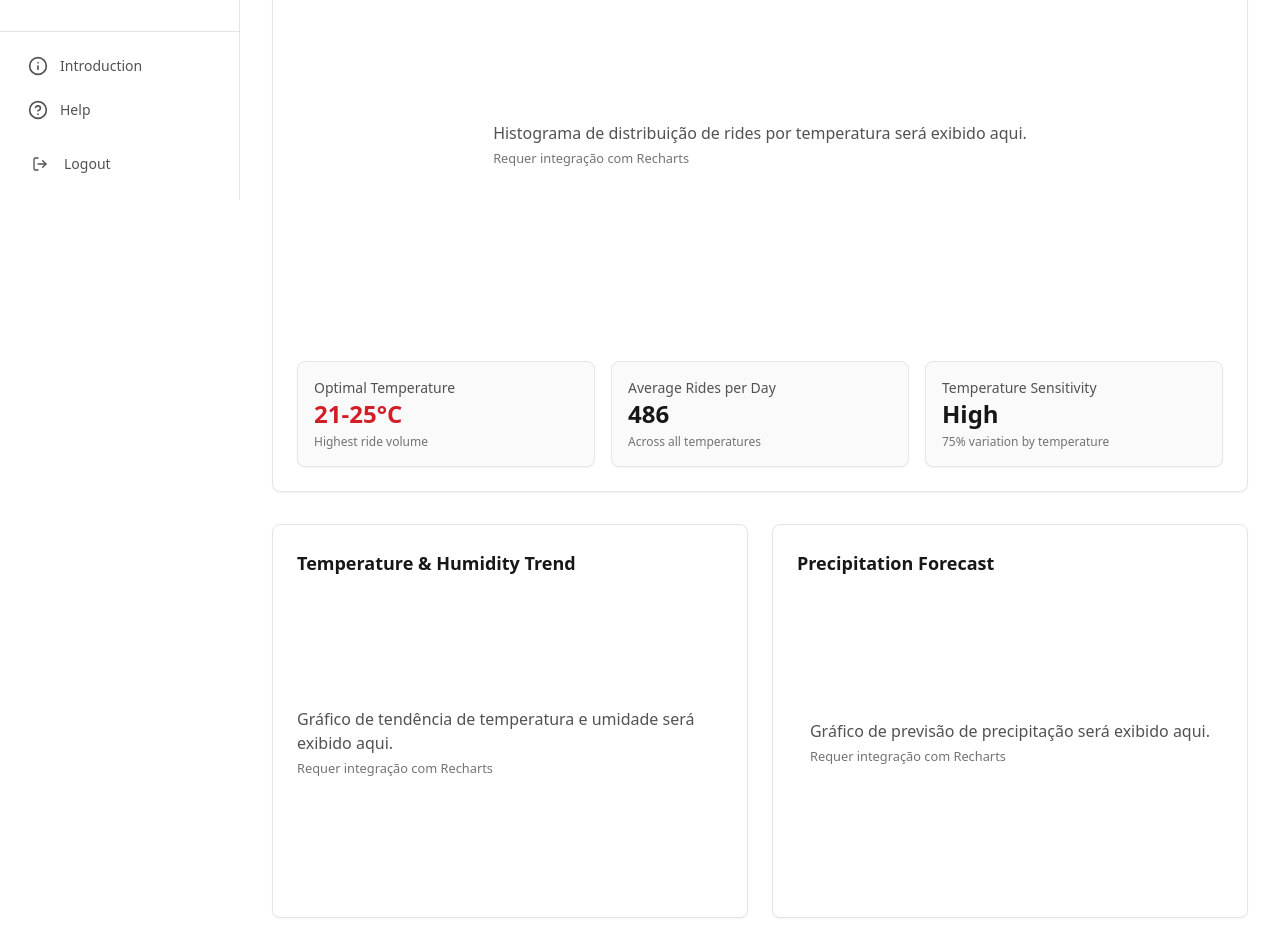
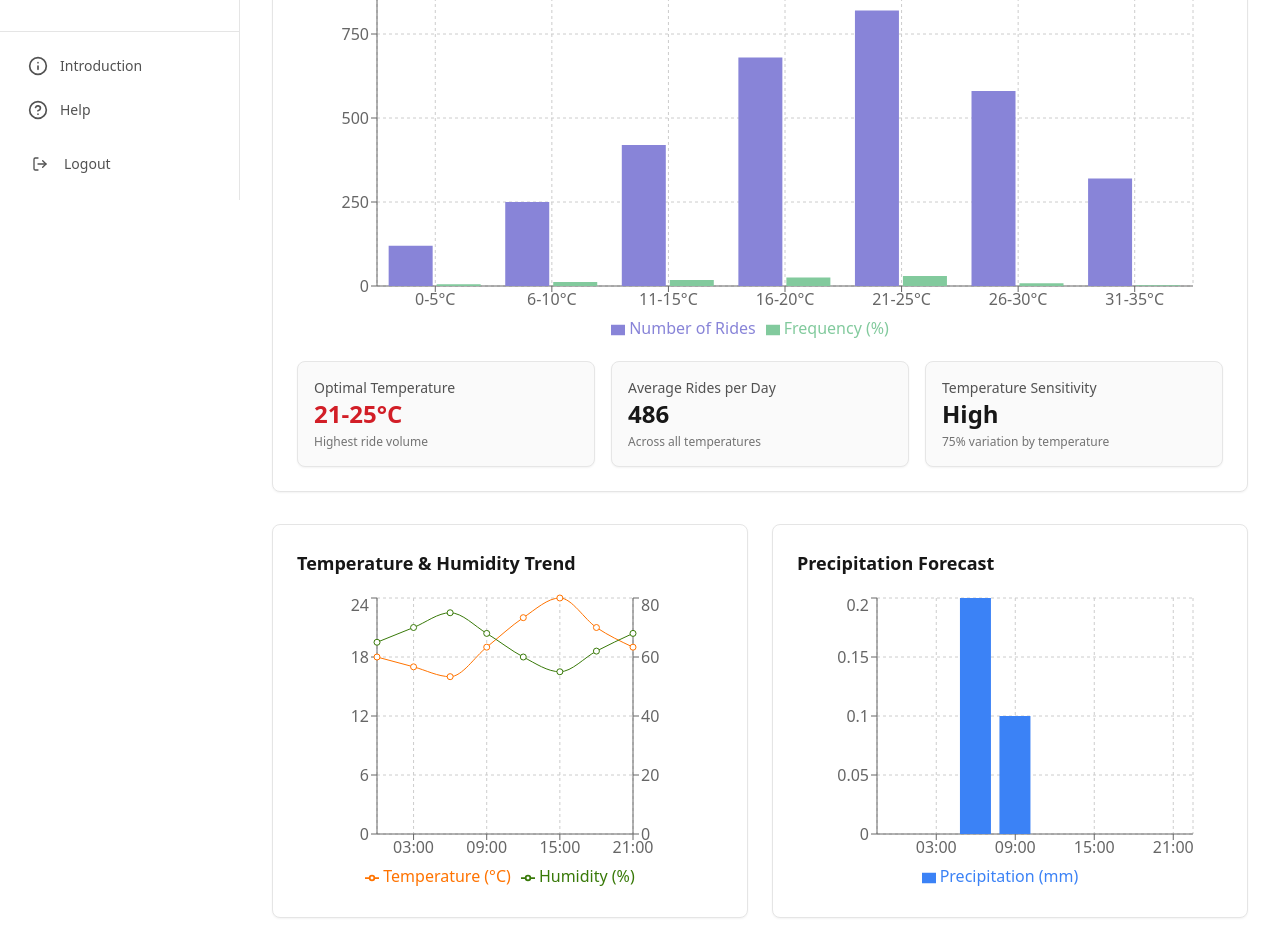
Before and after one commit to Ianleme/ride-analytics-dashboard, a React (Vite) app: page /weather in a window 1280 px wide. Shown: the part 600-1550 px from the top of the page. Built offline with nearby package versions, Linux system fonts and the light colour scheme.

Commit message:
Fix bugs and improve UI
This commit addresses several UI/UX issues and adds Recharts integration to the weather page.  It also updates the introduction page content and enhances the introduction section's functionality.

```diff
--- a/src/components/layout/BaseLayout.tsx
+++ b/src/components/layout/BaseLayout.tsx
@@ -1,15 +1,35 @@
 
 import { Sidebar } from "./Sidebar";
+import { useEffect, useState } from "react";
 
 interface BaseLayoutProps {
   children: React.ReactNode;
 }
 
 export function BaseLayout({ children }: BaseLayoutProps) {
+  const [sidebarWidth, setSidebarWidth] = useState("240px");
+
+  // Listen for sidebar collapse events
+  useEffect(() => {
+    const handleSidebarChange = (e: CustomEvent) => {
+      setSidebarWidth(e.detail.collapsed ? "72px" : "240px");
+    };
+
+    window.addEventListener("sidebarStateChange" as any, handleSidebarChange);
+    return () => {
+      window.removeEventListener("sidebarStateChange" as any, handleSidebarChange);
+    };
+  }, []);
+
   return (
     <div className="min-h-screen bg-background">
       <Sidebar />
-      <div className="ml-[240px]">{children}</div>
+      <div
+        className="transition-all duration-300"
+        style={{ marginLeft: sidebarWidth }}
+      >
+        {children}
+      </div>
     </div>
   );
 }
--- a/src/components/layout/Sidebar.tsx
+++ b/src/components/layout/Sidebar.tsx
@@ -13,11 +13,19 @@ import {
   BarChart2,
 } from "lucide-react";
 import { Button } from "@/components/ui/button";
-import { useState } from "react";
+import { useState, useEffect } from "react";
 
 export function Sidebar() {
   const location = useLocation();
   const [collapsed, setCollapsed] = useState(false);
+
+  // Emit custom event when sidebar state changes
+  useEffect(() => {
+    const event = new CustomEvent("sidebarStateChange", {
+      detail: { collapsed }
+    });
+    window.dispatchEvent(event);
+  }, [collapsed]);
 
   const navigation = [
     {
--- a/src/pages/Weather.tsx
+++ b/src/pages/Weather.tsx
@@ -1,3 +1,4 @@
+
 import { Card } from "@/components/ui/card";
 import { Button } from "@/components/ui/button";
 import {
@@ -11,6 +12,21 @@ import {
   ArrowUp,
 } from "lucide-react";
 import { Tabs, TabsContent, TabsList, TabsTrigger } from "@/components/ui/tabs";
+import {
+  LineChart,
+  Line,
+  BarChart,
+  Bar,
+  XAxis,
+  YAxis,
+  CartesianGrid,
+  Tooltip,
+  Legend,
+  ResponsiveContainer,
+  ScatterChart,
+  Scatter,
+  ZAxis,
+} from "recharts";
 
 const weatherData = [
   { time: "00:00", temp: 18, humidity: 65, rain: 0 },
@@ -141,12 +157,26 @@ const Weather = () => {
                 This histogram shows the total number of rides for each temperature range, revealing optimal temperature zones for bike usage.
               </p>
             </div>
-            <div className="h-[400px] flex items-center justify-center">
-              <p className="text-neutral-600">
-                Histograma de distribuição de rides por temperatura será exibido aqui.
-                <br />
-                <small className="text-neutral-500">Requer integração com Recharts</small>
-              </p>
+            <div className="h-[400px]">
+              <ResponsiveContainer width="100%" height="100%">
+                <BarChart
+                  data={ridesByTemperature}
+                  margin={{
+                    top: 5,
+                    right: 30,
+                    left: 20,
+                    bottom: 5,
+                  }}
+                >
+                  <CartesianGrid strokeDasharray="3 3" />
+                  <XAxis dataKey="temperature" />
+                  <YAxis />
+                  <Tooltip formatter={(value) => [value, "Rides"]} />
+                  <Legend />
+                  <Bar dataKey="rides" fill="#8884d8" name="Number of Rides" />
+                  <Bar dataKey="frequency" fill="#82ca9d" name="Frequency (%)" />
+                </BarChart>
+              </ResponsiveContainer>
             </div>
             <div className="mt-4 grid grid-cols-1 md:grid-cols-3 gap-4">
               <Card className="p-4 bg-neutral-50">
@@ -176,12 +206,25 @@ const Weather = () => {
                 This chart demonstrates how different levels of rainfall affect the number of daily bike rides.
               </p>
             </div>
-            <div className="h-[400px] flex items-center justify-center">
-              <p className="text-neutral-600">
-                Gráfico de impacto da chuva nas rides diárias será exibido aqui.
-                <br />
-                <small className="text-neutral-500">Requer integração com Recharts</small>
-              </p>
+            <div className="h-[400px]">
+              <ResponsiveContainer width="100%" height="100%">
+                <BarChart
+                  data={rainImpactData}
+                  margin={{
+                    top: 5,
+                    right: 30,
+                    left: 20,
+                    bottom: 5,
+                  }}
+                >
+                  <CartesianGrid strokeDasharray="3 3" />
+                  <XAxis dataKey="rainLevel" />
+                  <YAxis />
+                  <Tooltip formatter={(value) => [value, "Rides"]} />
+                  <Legend />
+                  <Bar dataKey="rides" fill="#3b82f6" name="Number of Rides" />
+                </BarChart>
+              </ResponsiveContainer>
             </div>
             <div className="mt-4 grid grid-cols-1 md:grid-cols-3 gap-4">
               {rainImpactData.slice(1).map((item, index) => (
@@ -206,12 +249,25 @@ const Weather = () => {
                 This scatter plot shows the relationship between temperature, ride volume, and how frequently each temperature occurs.
               </p>
             </div>
-            <div className="h-[400px] flex items-center justify-center">
-              <p className="text-neutral-600">
-                Gráfico de correlação entre temperatura, volume de rides e frequência será exibido aqui.
-                <br />
-                <small className="text-neutral-500">Requer integração com Recharts</small>
-              </p>
+            <div className="h-[400px]">
+              <ResponsiveContainer width="100%" height="100%">
+                <ScatterChart
+                  margin={{
+                    top: 20,
+                    right: 20,
+                    bottom: 20,
+                    left: 20,
+                  }}
+                >
+                  <CartesianGrid />
+                  <XAxis type="number" dataKey="temp" name="Temperature" unit="°C" />
+                  <YAxis type="number" dataKey="rides" name="Rides" />
+                  <ZAxis type="number" dataKey="frequency" name="Frequency" range={[20, 400]} />
+                  <Tooltip cursor={{ strokeDasharray: '3 3' }} />
+                  <Legend />
+                  <Scatter name="Temperature-Rides Correlation" data={temperatureCorrelationData} fill="#8884d8" />
+                </ScatterChart>
+              </ResponsiveContainer>
             </div>
             <div className="mt-4 grid grid-cols-1 md:grid-cols-2 gap-4">
               <Card className="p-4 bg-neutral-50">
@@ -236,12 +292,40 @@ const Weather = () => {
           <h3 className="text-lg font-semibold mb-4 text-neutral-900">
             Temperature & Humidity Trend
           </h3>
-          <div className="h-[300px] flex items-center justify-center">
-            <p className="text-neutral-600">
-              Gráfico de tendência de temperatura e umidade será exibido aqui.
-              <br />
-              <small className="text-neutral-500">Requer integração com Recharts</small>
-            </p>
+          <div className="h-[300px]">
+            <ResponsiveContainer width="100%" height="100%">
+              <LineChart
+                data={weatherData}
+                margin={{
+                  top: 5,
+                  right: 30,
+                  left: 20,
+                  bottom: 5,
+                }}
+              >
+                <CartesianGrid strokeDasharray="3 3" />
+                <XAxis dataKey="time" />
+                <YAxis yAxisId="left" />
+                <YAxis yAxisId="right" orientation="right" />
+                <Tooltip />
+                <Legend />
+                <Line
+                  yAxisId="left"
+                  type="monotone"
+                  dataKey="temp"
+                  name="Temperature (°C)"
+                  stroke="#ff7300"
+                  activeDot={{ r: 8 }}
+                />
+                <Line
+                  yAxisId="right"
+                  type="monotone"
+                  dataKey="humidity"
+                  name="Humidity (%)"
+                  stroke="#387908"
+                />
+              </LineChart>
+            </ResponsiveContainer>
           </div>
         </Card>
 
@@ -249,12 +333,25 @@ const Weather = () => {
           <h3 className="text-lg font-semibold mb-4 text-neutral-900">
             Precipitation Forecast
           </h3>
-          <div className="h-[300px] flex items-center justify-center">
-            <p className="text-neutral-600">
-              Gráfico de previsão de precipitação será exibido aqui.
-              <br />
-              <small className="text-neutral-500">Requer integração com Recharts</small>
-            </p>
+          <div className="h-[300px]">
+            <ResponsiveContainer width="100%" height="100%">
+              <BarChart
+                data={weatherData}
+                margin={{
+                  top: 5,
+                  right: 30,
+                  left: 20,
+                  bottom: 5,
+                }}
+              >
+                <CartesianGrid strokeDasharray="3 3" />
+                <XAxis dataKey="time" />
+                <YAxis />
+                <Tooltip formatter={(value) => [value + " mm", "Precipitation"]} />
+                <Legend />
+                <Bar dataKey="rain" fill="#3b82f6" name="Precipitation (mm)" />
+              </BarChart>
+            </ResponsiveContainer>
           </div>
         </Card>
       </div>
```
Also changed, not shown: src/pages/Intro.tsx (+67 -1 lines).
